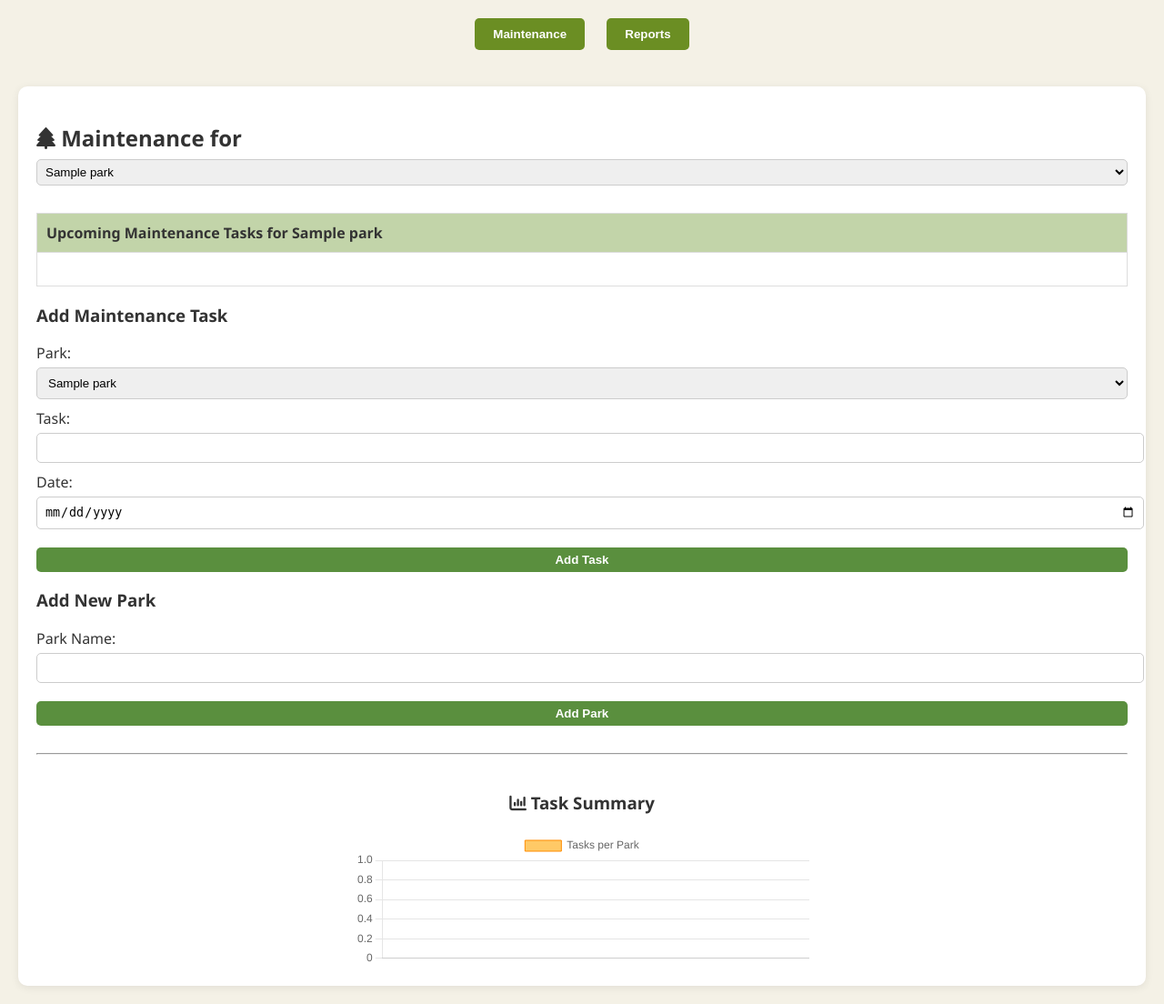
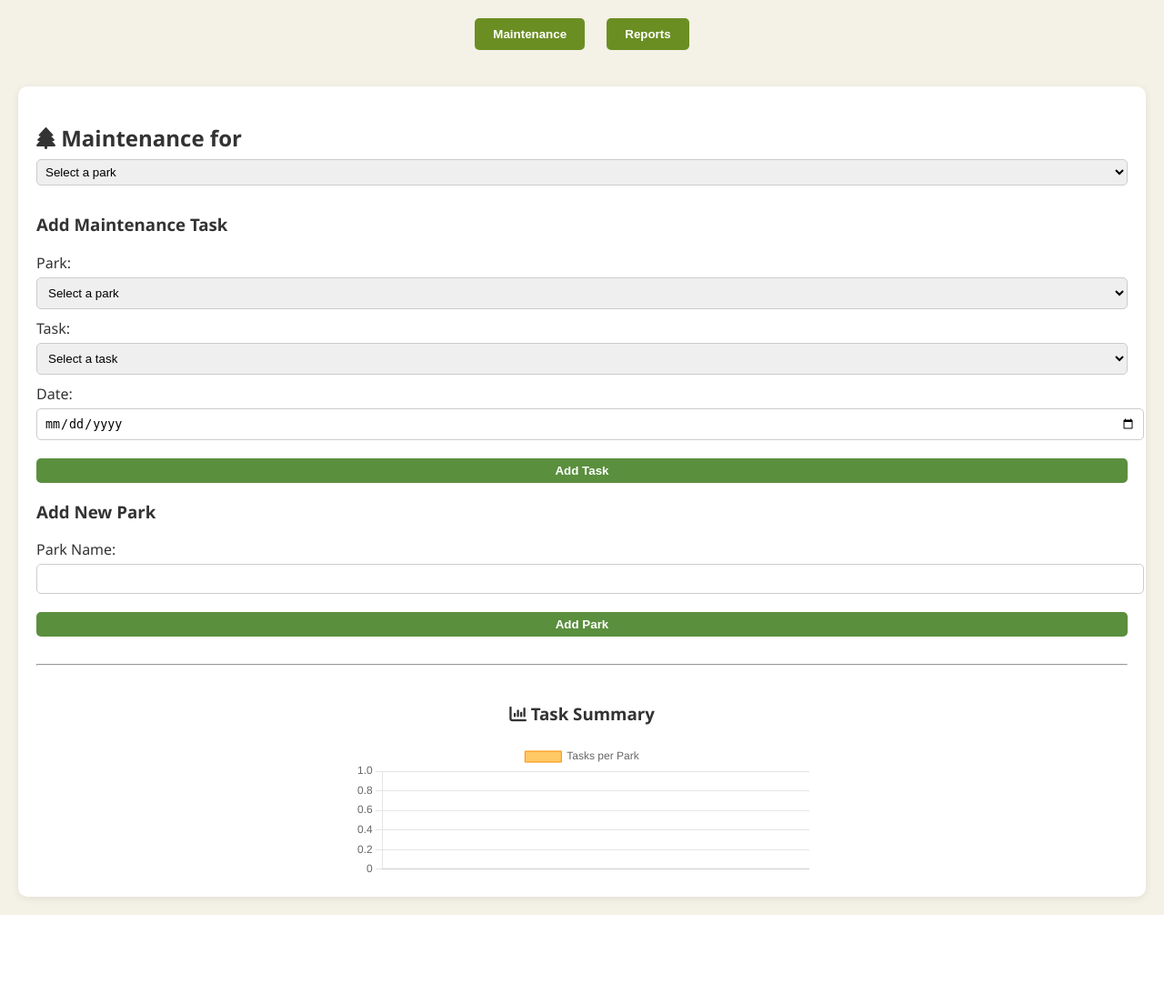
Before and after one commit to nasyatj/ParkWatch, a Flask app: page / in a window 1280 px wide. Shown: the part 157-1261 px from the top of the page at 91% size. After the commit the page ends 1163 px from the top, so only its background shows below. Run offline with Flask 3, Linux system fonts and the light colour scheme; the visitor is signed in with stand-in values (Sample User, id 1); grey boxes marked "Sample" are stand-in pictures; a database or web service that is not in the repository returns one stand-in record (values such as "Sample title"); data that the repository does not hold is empty; parts of the project's set-up code (start-up, migrations or seed data) failed here and were passed over; some libraries are stand-ins or nearby versions.

Commit message:
Formatting fixes

```diff
--- a/app.py
+++ b/app.py
@@ -20,7 +20,7 @@ app.config['UPLOAD_FOLDER'] = UPLOAD_FOLDER
 
 
 load_dotenv()
-os.environ["GOOGLE_APPLICATION_CREDENTIALS"] = os.path.abspath("coe892-project-parkwatch-d3595caedfd5.json")
+os.environ["GOOGLE_APPLICATION_CREDENTIALS"] = os.getenv("GOOGLE_APPLICATION_CREDENTIALS")
 #path to google crednetials
 
 BUCKET_NAME = "reported_pictures"
@@ -119,7 +119,6 @@ def submit_report():
 
 
 
-
 @app.route('/resolve_report', methods=['POST'])
 def resolve_report():
     report_id = request.form.get('report_id')
@@ -171,8 +170,6 @@ def add_task():
     task = request.form['task']
     date = request.form['date']
 
-    print("Inserting task →", park, task, date)  # debug
-
     try:
         conn = get_db_connection()
         cur = conn.cursor()
@@ -183,13 +180,10 @@ def add_task():
         conn.commit()
         cur.close()
         conn.close()
-        print("Task inserted!")
     except Exception as e:
         print("Error inserting task:", e)
 
     return redirect(url_for('home', tab='maintenance-tab', selected_park=park))
-
-
 
 
 @app.route('/delete_task', methods=['POST'])
--- a/database.py
+++ b/database.py
@@ -53,7 +53,6 @@ def get_latest_weather():
         print("Error fetching real-time weather:", e)
         return None
 
-
 # Get park reports
 def get_reports():
     try:
@@ -82,7 +81,6 @@ def get_tasks():
         tasks = cur.fetchall()
         cur.close()
         conn.close()
-        print(tasks)
         return tasks
     except Exception as e:
         print("Error fetching tasks:", e)
@@ -166,7 +164,6 @@ def get_parks():
         print("Error fetching parks:", e)
         return []
 
-
 def update_park(id, plow_paths, water_flowers, cut_grass, high_winds, heavy_rain, heavy_snow):
     try:
         conn = get_db_connection()
--- a/templates/dashboard.html
+++ b/templates/dashboard.html
@@ -146,6 +146,7 @@
   <div id="maintenance-tab" class="tab-section active card">
     <h2><i class="fa-solid fa-tree"></i> Maintenance for
         <select id="parkSelector" onchange="filterByPark()" style="padding: 5px; border-radius: 5px;">
+          <option value="" selected disabled>Select a park</option>
           {% for park in parks %}
             <option value="{{ park[0] }}">{{ park[1] }}</option>
           {% endfor %}
@@ -187,18 +188,27 @@
 
       {% if role == 'admin' %}
       <h3>Add Maintenance Task</h3>
-      <form method="POST" action="{{ url_for('add_task') }}">
+      <form method="POST" action="{{ url_for('add_task') }}" onclick="alert('Task Submitted!')" >
         <input type="hidden" name="active_tab" value="maintenance-tab">
 
         <label>Park:</label>
         <select name="park" id="addTaskParkDropdown" required>
+          <option value="" selected disabled>Select a park</option>
           {% for park in parks %}
           <option value="{{ park[0] }}">{{ park[1] }}</option>
           {% endfor %}
         </select>
 
        <label>Task:</label>
-        <input type="text" name="task" required>
+          <select name="task" required>
+            <option value="" selected disabled>Select a task</option>
+            <option value="Plow Paths">Plow Paths</option>
+            <option value="Watering">Watering</option>
+            <option value="Lawn Mowing">Lawn Mowing</option>
+            <option value="Trail Cleanup">Trail Cleanup</option>
+            <option value="Flood Inspection">Flood Inspection</option>
+            <option value="Snow Inspection">Snow Inspection</option>
+          </select>
 
         <label>Date:</label>
         <input type="date" name="date" required>
@@ -216,7 +226,6 @@
       <hr style="margin-top: 30px;">
     {% endif %}
 
-
     <!-- Task Chart -->
     <div style="text-align: center; margin-top: 40px;">
       <h3><i class="fa-solid fa-chart-column"></i> Task Summary</h3>
@@ -230,10 +239,11 @@
   <div id="reports-tab" class="tab-section card">
     {% if role == 'user' or role == 'admin' %}
     <h2><i class="fa-solid fa-file-circle-plus"></i> Submit a Park Report</h2>
-    <form method="POST" action="{{ url_for('submit_report') }}" enctype="multipart/form-data">
+    <form method="POST" action="{{ url_for('submit_report') }}" enctype="multipart/form-data" onsubmit="alert('Thank you for your submission!');">
       <input type="hidden" name="active_tab" value="reports-tab">
       <label>Park:</label>
       <select name="park" required>
+        <option value="" selected disabled>Select a park</option>
         {% for park in parks %}
         <option value="{{ park[0] }}">{{ park[1] }}</option>
         {% endfor %}
@@ -241,7 +251,14 @@
 
 
       <label>Report Type:</label>
-      <input type="text" name="report_type" required>
+      <select name="report_type" required>
+        <option value="" selected disabled>Select report type</option>
+        <option value="Maintenance">Maintenance</option>
+        <option value="Safety">Public Safety</option>
+        <option value="Environmental">Environment</option>
+        <option value="Facilities">Facilities</option>
+        <option value="Accessibility">Accessibility</option>
+      </select>
 
       <label>Details:</label>
       <textarea name="details" rows="4" required></textarea>
```
Lines whose indentation alone changed are shown as unchanged.
